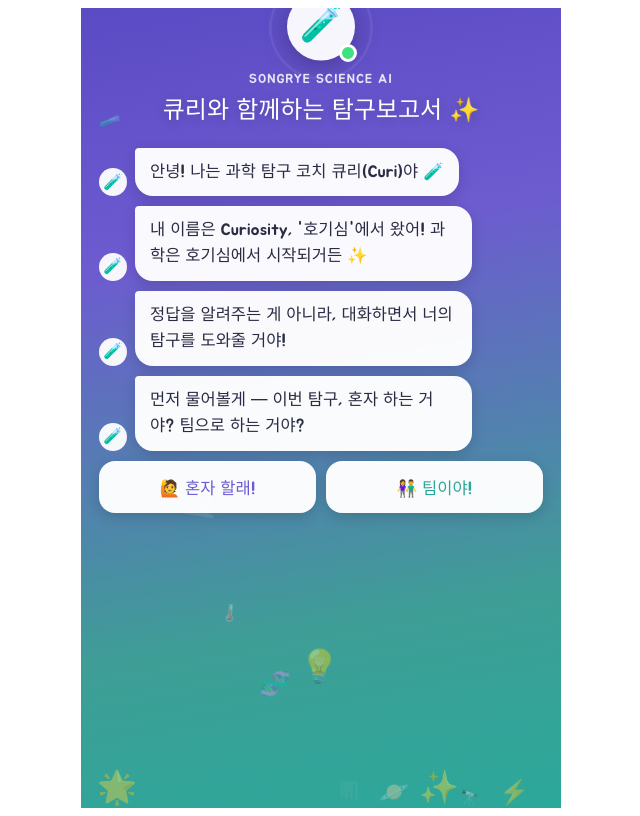
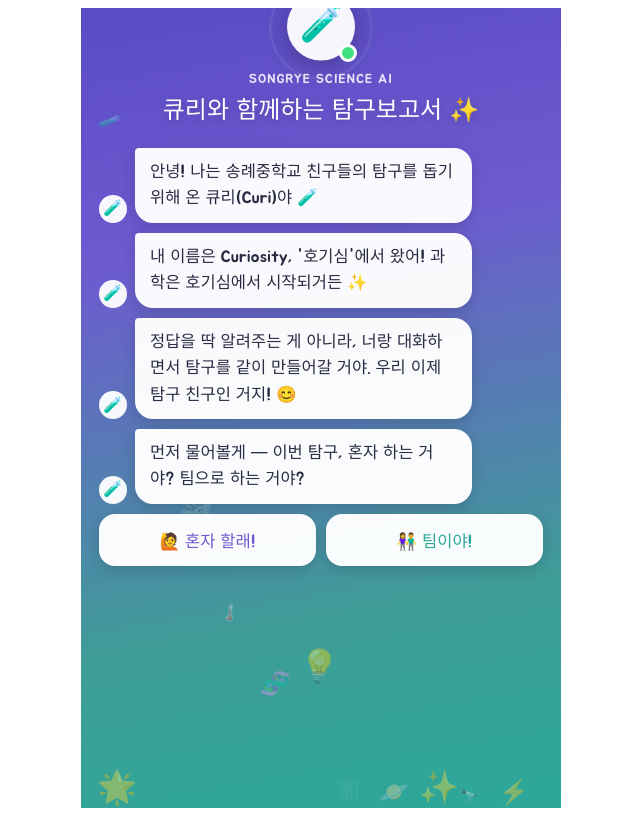
Before and after one commit to barbieeyes/curi-coach, a React (Vite) app: page / in a window 1280 px wide. Shown: the whole page, without its empty margins (319-959 px from the left). Built offline with nearby package versions, Linux system fonts and the light colour scheme.

Commit message:
Update App.jsx

```diff
--- a/src/App.jsx
+++ b/src/App.jsx
@@ -424,9 +424,9 @@ function Onboarding({ student, setStudent, onStart }) {
     if(greetedRef.current) return;
     greetedRef.current = true;
     curiSay([
-      "안녕! 나는 과학 탐구 코치 큐리(Curi)야 🧪",
+      "안녕! 나는 송례중학교 친구들의 탐구를 돕기 위해 온 큐리(Curi)야 🧪",
       "내 이름은 Curiosity, '호기심'에서 왔어! 과학은 호기심에서 시작되거든 ✨",
-      "정답을 알려주는 게 아니라, 대화하면서 너의 탐구를 도와줄 거야!",
+      "정답을 딱 알려주는 게 아니라, 너랑 대화하면서 탐구를 같이 만들어갈 거야. 우리 이제 탐구 친구인 거지! 😊",
       "먼저 물어볼게 — 이번 탐구, 혼자 하는 거야? 팀으로 하는 거야?"
     ], "mode");
   },[]);
```
